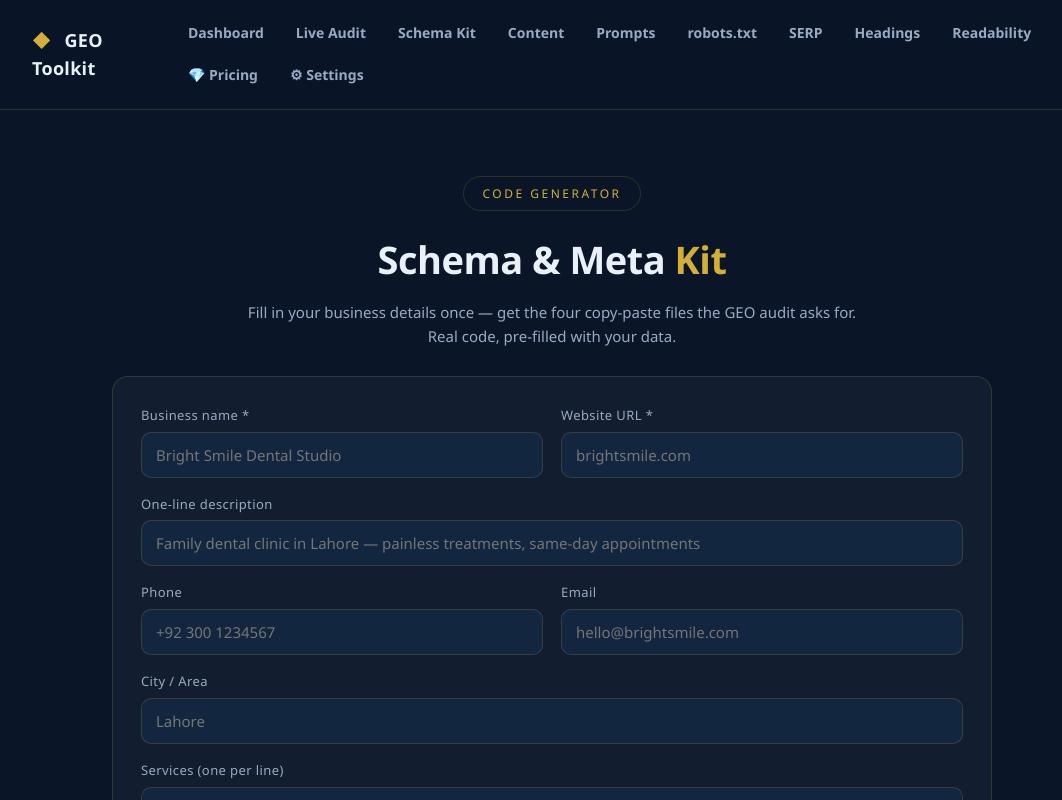
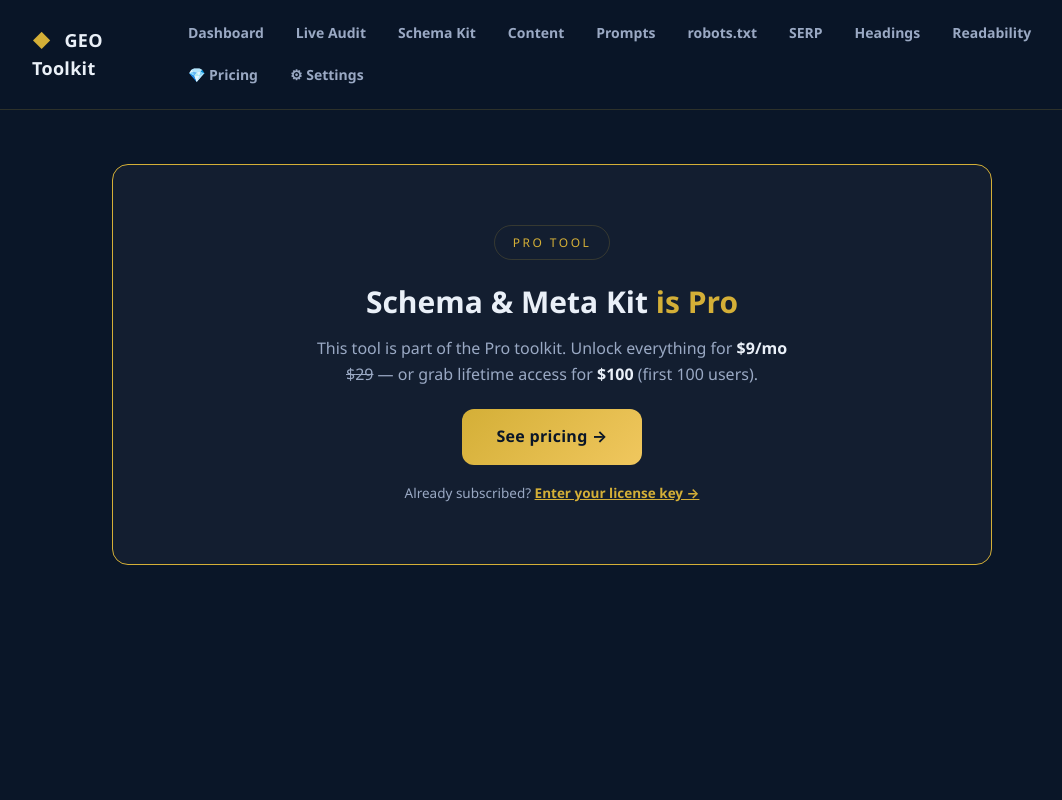
Before and after one commit to Mrbilalali/geo-audit-live, a Next.js app: page /schema-generator in a window 1280 px wide. Shown: the top 800 px of the page, without its empty margins (88-1150 px from the left). Built offline with nearby package versions, Linux system fonts and the light colour scheme.

Commit message:
GEO Toolkit SaaS — subscription paywall, pricing page, license API

```diff
--- a/app/schema-generator/page.tsx
+++ b/app/schema-generator/page.tsx
@@ -1,4 +1,6 @@
 "use client";
+
+import Gate from "../../components/Gate";
 
 import { useMemo, useState } from "react";
 
@@ -81,6 +83,7 @@ export default function SchemaKit() {
   ];
 
   return (
+    <Gate tool="schema-generator" name="Schema & Meta Kit">
     <div className="wrap">
       <div className="pagehead">
         <div className="badge">Code generator</div>
@@ -137,5 +140,6 @@ export default function SchemaKit() {
 
       <footer className="no-print">Built by <b>Mr Bilal Ali</b> · AI Automation Expert</footer>
     </div>
+    </Gate>
   );
 }
```
